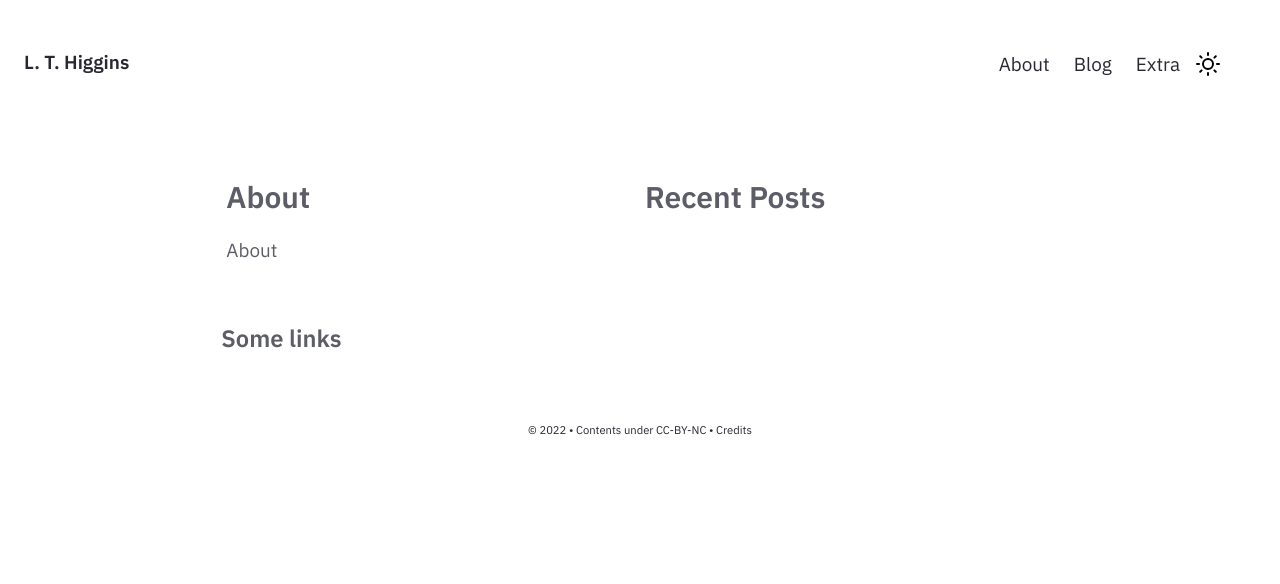
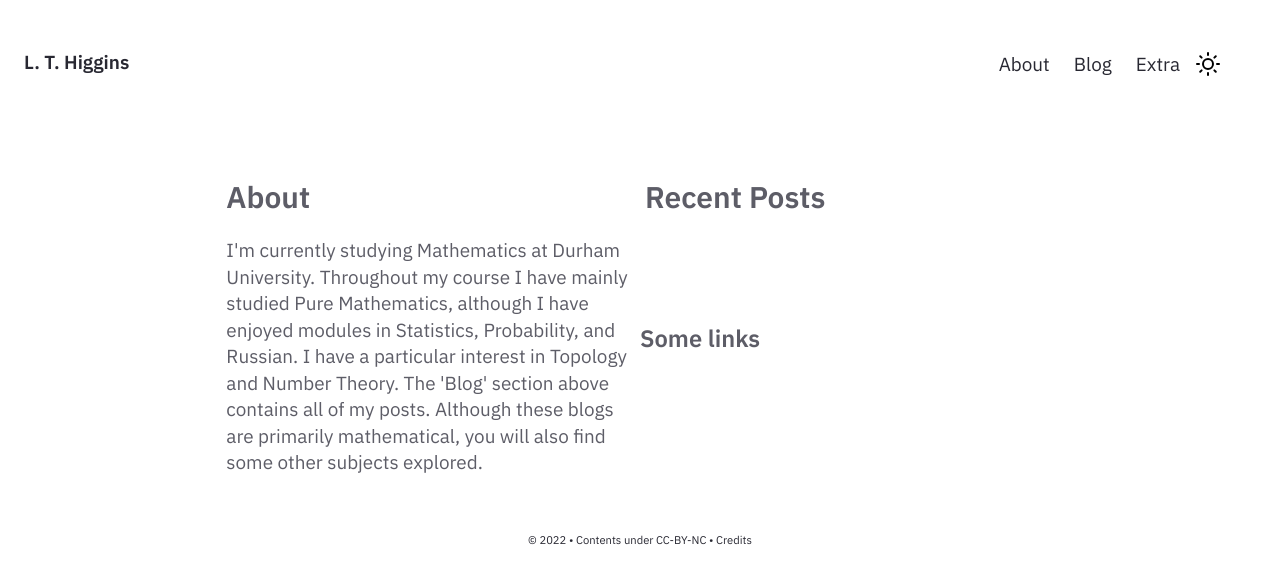
Before and after one commit to Luke-T-Higgins/blog, a Jekyll site: the page built from pages/index.md, in a window 1280 px wide. Shown: the top 584 px of the page. Built offline with Jekyll 4.4.1, drawn with Linux system fonts in a browser that asks for light colours.

Commit message:
Homepage

```diff
--- a/_includes/Homepage.html
+++ b/_includes/Homepage.html
@@ -29,7 +29,9 @@
     <div class="left">
         <div class="home-sub-text">
             <h2> About </h2>
-            About
+            I'm currently studying Mathematics at Durham University. Throughout my course I have mainly studied Pure Mathematics, although I have enjoyed modules in Statistics, Probability, and Russian. I have a particular interest in Topology and Number Theory.
+
+            The 'Blog' section above contains all of my posts. Although these blogs are primarily mathematical, you will also find some other subjects explored.
         </div>
     </div>
 
```
Also changed, not shown: _posts/about.md (deleted, +0 -11 lines).
